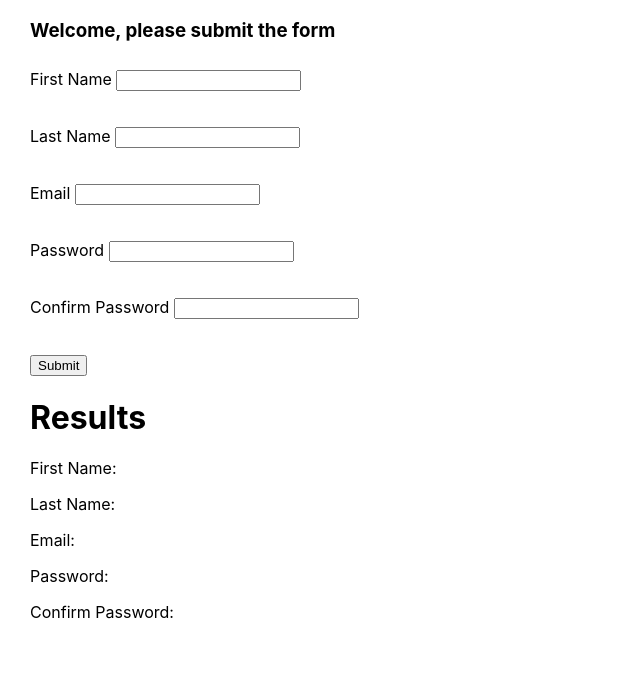
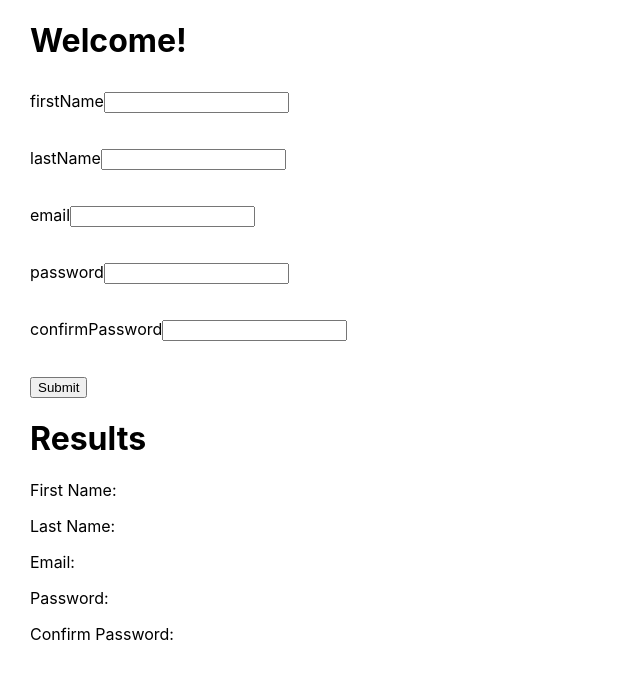
Before and after one commit to paivadul/formulario, a React (Create React App) app: page / in a window 1280 px wide. Shown: the top 680 px of the page, without its empty margins (0-640 px from the left). Built offline with nearby package versions, Linux system fonts and the light colour scheme.

Commit message:
TAREA SCORE: Código mejorado

```diff
--- a/src/App.js
+++ b/src/App.js
@@ -1,16 +1,16 @@
-import React, {useState} from 'react';
+import React, {useState} from 'react'; //useState: da un valor inicial y permite modificar variables de estados
 import Form from './components/Form';
 import Results from './components/Results';
 import './App.css';
 
 function App() {
 
-  const [state, setState] = useState({firstName:"", lastName:"", email:"", password:"", confirmPassword:"", hasBeenSubmitted:false })
+  const [user, setUser] = useState({firstName:"", lastName:"", email:"", password:"", confirmPassword:""})
 
   return (
     <div className="App">
-      <Form input={state} setInput={setState}/>
-      <Results data={state}/>
+      <Form user={user} setUser={setUser}/>
+      <Results user={user}/>
     </div>
   );
 }
--- a/src/components/Form.jsx
+++ b/src/components/Form.jsx
@@ -1,8 +1,6 @@
 import React, { useState } from 'react';
 
-const Form = (props) => {
-    const { input, setInput } = props;
-    const [hasBeenSubmitted, setHasBeenSubmitted] = useState(false);
+const Form = ({ user, setUser }) => {
     const [errors, setErrors] = useState({
         firstName: '',
         lastName: '',
@@ -11,91 +9,46 @@ const Form = (props) => {
         confirmPassword: ''
     });
 
-    const onChange = (e) => {
-        const { name, value } = e.target;
-        setInput({
-            ...input,
-            [name]: value
-        });
-
+    const validateField = (name, value) => {
         let errorMessage = '';
-
-        switch(name) {
+        switch (name) {
             case 'firstName':
             case 'lastName':
-                if (value.length < 2) {
-                    errorMessage = `${name} must be at least 2 characters long!`;
-                }
+                errorMessage = value.length < 2 ? `${name} must be at least 2 characters long!` : '';
                 break;
             case 'email':
-                if (value.length < 5) {
-                    errorMessage = 'Email must be at least 5 characters long!';
-                }
+                errorMessage = value.length < 5 ? 'Email must be at least 5 characters long!' : '';
                 break;
             case 'password':
-                if (value.length < 8) {
-                    errorMessage = 'Password must be at least 8 characters long!';
-                }
+                errorMessage = value.length < 8 ? 'Password must be at least 8 characters long!' : '';
                 break;
             case 'confirmPassword':
-                if (value !== input.password) {
-                    errorMessage = 'Passwords do not match!';
-                }
+                errorMessage = value !== user.password ? 'Passwords do not match!' : '';
                 break;
             default:
                 break;
         }
-
-        setErrors((prevErrors) => ({
-            ...prevErrors,
-            [name]: errorMessage
-        }));
+        return errorMessage;
     };
 
-    const createUser = (e) => {
-        e.preventDefault();
-        const { firstName, lastName, email, password, confirmPassword } = input;
-        const newUser = { firstName, lastName, email, password, confirmPassword };
-        console.log("Welcome", newUser);
-        setHasBeenSubmitted(true);
+    const onChange = (e) => {
+        const { name, value } = e.target;
+        setUser({ ...user, [name]: value });
+        setErrors({ ...errors, [name]: validateField(name, value) });
     };
 
-    const formMessage = () => {
-        if (hasBeenSubmitted) {
-            return "Thank you for submitting the form!";
-        } else {
-            return "Welcome, please submit the form";
-        }
-    };
+    const formFields = Object.entries(user).map(([key, value]) => (
+        <div key={key}>
+            <label htmlFor={key}>{key}</label>
+            <input onChange={onChange} type={key === "password" || key === "confirmPassword" ? "password" : "text"} name={key} />
+            <p>{errors[key] && <span style={{ color: 'red' }}>{errors[key]}</span>}</p>
+        </div>
+    ));
 
     return (
-        <form onSubmit={createUser}>
-            <h3>{formMessage()}</h3>
-            <div>
-                <label htmlFor='firstName'>First Name </label>
-                <input onChange={onChange} type="text" name="firstName" />
-                <p>{errors.firstName && <span style={{ color: 'red' }}>{errors.firstName}</span>}</p>
-            </div>
-            <div>
-                <label htmlFor="lastName">Last Name </label>
-                <input onChange={onChange} type="text" name="lastName" />
-                <p>{errors.lastName && <span style={{ color: 'red' }}>{errors.lastName}</span>}</p>
-            </div>
-            <div>
-                <label htmlFor="email">Email </label>
-                <input onChange={onChange} type="text" name="email" />
-                <p>{errors.email && <span style={{ color: 'red' }}>{errors.email}</span>}</p>
-            </div>
-            <div>
-                <label htmlFor="password">Password </label>
-                <input onChange={onChange} type="password" name="password" />
-                <p>{errors.password && <span style={{ color: 'red' }}>{errors.password}</span>}</p>
-            </div>
-            <div>
-                <label htmlFor="confirmPassword">Confirm Password </label>
-                <input onChange={onChange} type="password" name="confirmPassword" />
-                <p>{errors.confirmPassword && <span style={{ color: 'red' }}>{errors.confirmPassword}</span>}</p>
-            </div>
+        <form>
+            <h1>Welcome!</h1>
+            {formFields}
             <button type="submit">Submit</button>
         </form>
     );
--- a/src/components/Results.jsx
+++ b/src/components/Results.jsx
@@ -1,19 +1,18 @@
 import React from 'react';
 
 
-const Result = (props) => {
+const Result = ({user}) => {
+console.log("funciona", user)
+    const { firstName, lastName, email, password, confirmPassword } = user;
 
-    const { firstName, lastName, email, password, confirmPassword } = props.data;
-    // const { firstName, lastName, email, password, confirmPassword } = props.data;
-
-    return <div>
+    return (<div>
         <h1>Results</h1>
             <p>First Name: {firstName}</p>
             <p>Last Name: {lastName}</p>
             <p>Email: {email}</p>
             <p>Password: {password}</p>
             <p>Confirm Password: {confirmPassword}</p>
-    </div>
+    </div>)
 }
 
 export default Result;
```
